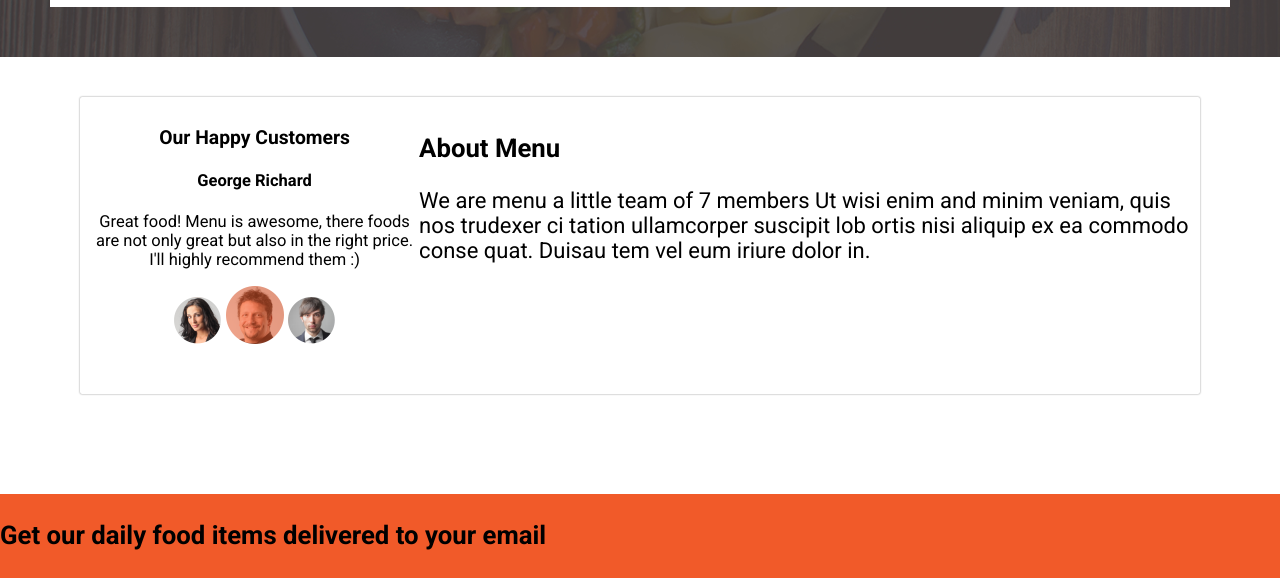
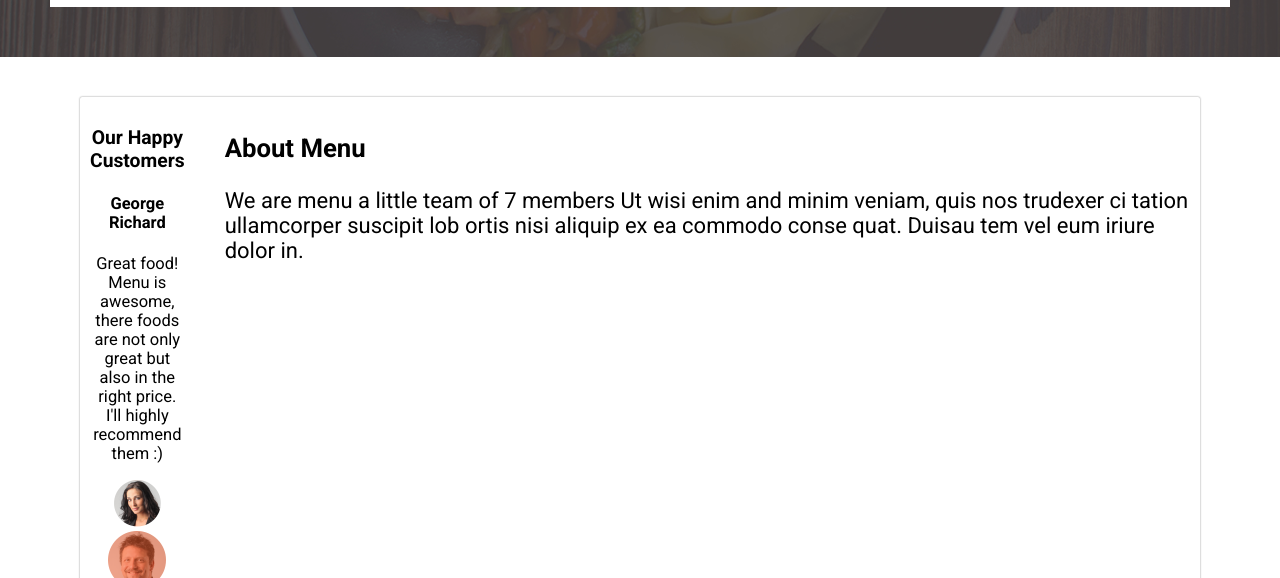
Before and after one commit to esekon/anita-kitchen, a plain HTML site: page index.html in a window 1280 px wide. Shown: the part 2216-2794 px from the top of the page. Drawn offline with Linux system fonts and the light colour scheme; a web font is replaced by a local one.

Commit message:
Updated client sectionn text size and alignment

```diff
--- a/style.css
+++ b/style.css
@@ -265,3 +265,8 @@
     font-size: 16.5px;
     text-align: center;
   }
+  #client-review{
+    flex: 3;
+    margin-right: 40px;
+    text-align: center;
+  }
```
